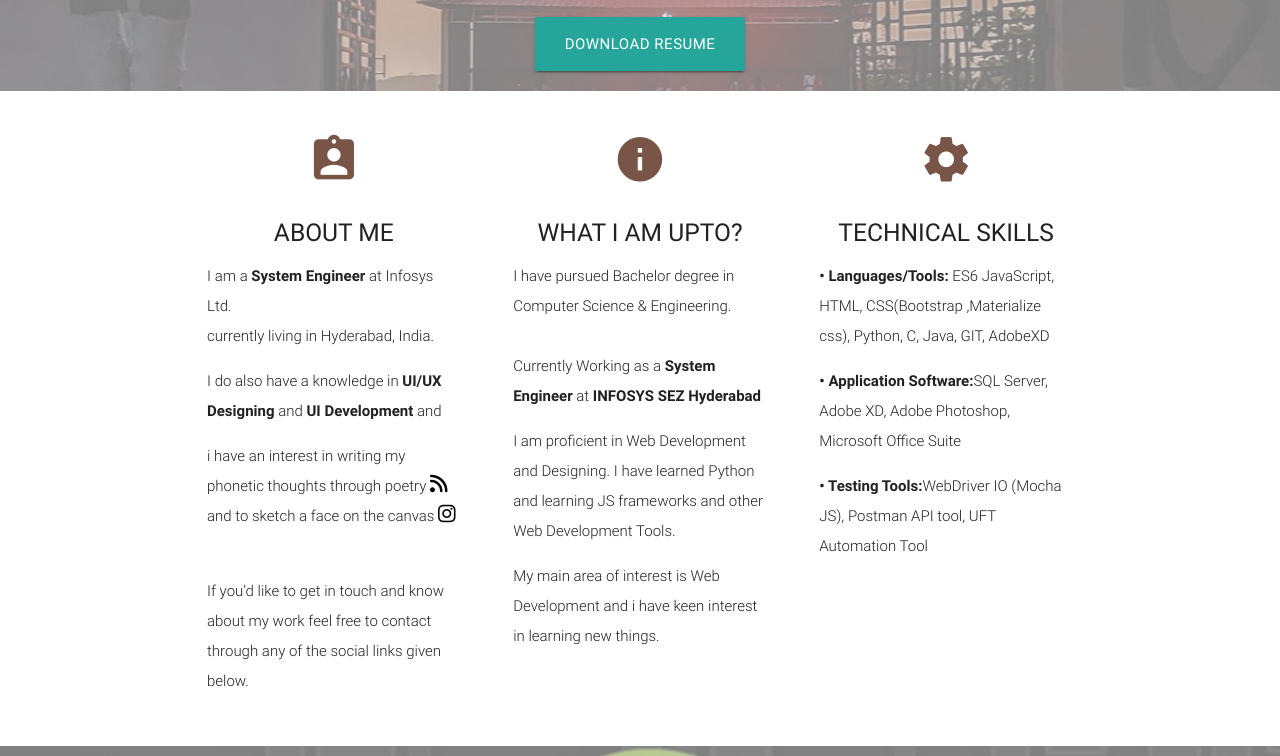
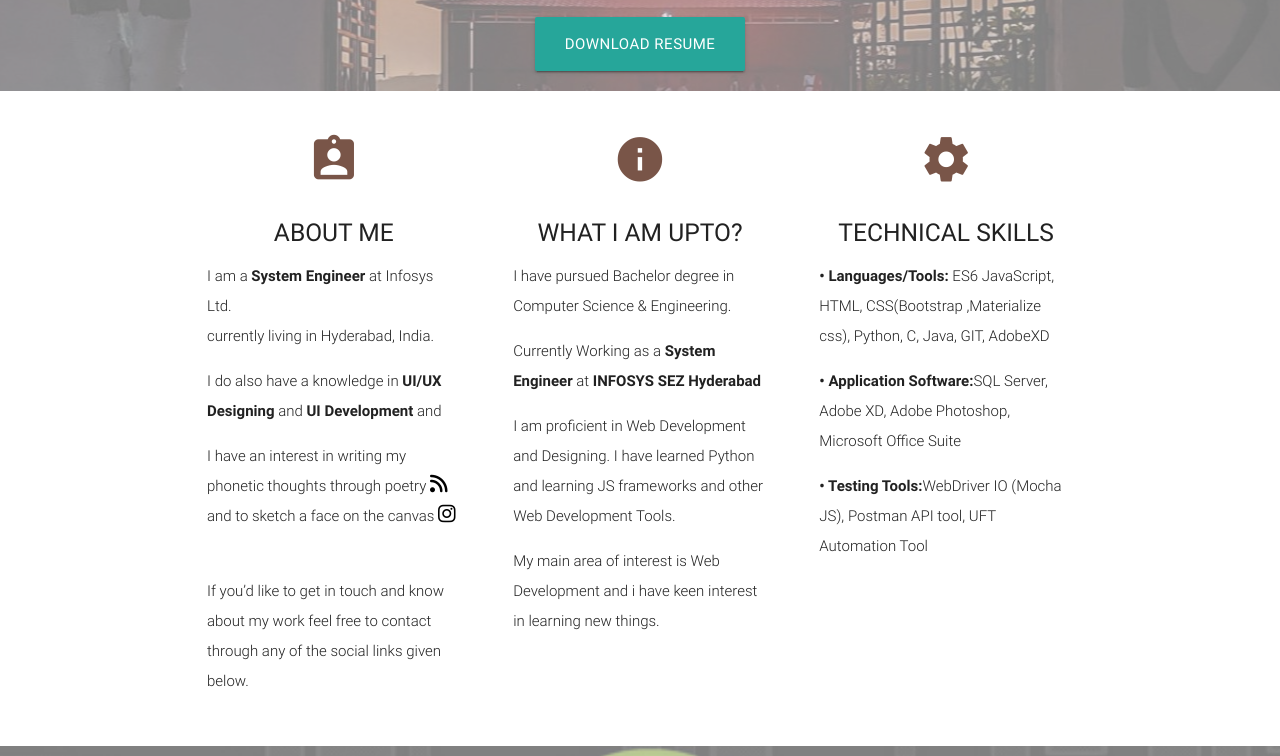
Before and after one commit to animeshbasak/animeshbasak.github.io, a plain HTML site: page index.html in a window 1280 px wide. Shown: the part 505-1261 px from the top of the page. Drawn offline with nearby package versions, Linux system fonts and the light colour scheme; some packages are replaced by stand-ins of ours; a web font is replaced by a local one.

Commit message:
Update index.html

```diff
--- a/index.html
+++ b/index.html
@@ -73,7 +73,7 @@
 
             <p class="light">I am a <b>System Engineer </b>at Infosys Ltd.<br> currently living in Hyderabad, India. </p>
             <p class="light">I do also have a knowledge in <b>UI/UX Designing</b> and <b>UI Development</b> and </p>
-						<p class="light">i have an interest in writing my phonetic thoughts through poetry
+						<p class="light">I have an interest in writing my phonetic thoughts through poetry
                   <a href="https://livingasanimesh.blogspot.in" title="Blogpot" rel="nofollow" target="_blank"><i class="fa fa-rss" aria-hidden="true"style="font-size:20px;color:black"></i></a>&nbsp;&nbsp;
                and to sketch a face on the canvas
                <a href="https://www.instagram.com/faceoncanvas" title="Instagram" rel="nofollow" target="_blank"><i class="fa fa-instagram" aria-hidden="true"style="font-size:20px;color:black"></i></a>&nbsp;&nbsp;</p>
@@ -86,8 +86,9 @@
             <h2 class="center brown-text"><i class="material-icons">info</i></h2>
             <h5 class="center">WHAT I AM UPTO?</h5>
 
-            <p class="light">I have pursued Bachelor degree in Computer Science & Engineering.<br><br>Currently Working as a <b>System Engineer</b> at <b>INFOSYS SEZ Hyderabad</b> </p>
-            <p class="light">I am proficient in Web Development and Designing. I have learned Python and learning JS frameworks and other Web Development Tools. </p>
+            <p class="light">I have pursued Bachelor degree in Computer Science & Engineering.</p>
+            <p class="light">Currently Working as a <b>System Engineer</b> at <b>INFOSYS SEZ Hyderabad</b></p>
+		<p class="light">I am proficient in Web Development and Designing. I have learned Python and learning JS frameworks and other Web Development Tools. </p>
             <p class="light">My main area of interest is Web Development and i have keen interest in learning new things.</p>
           </div>
         </div>
```
